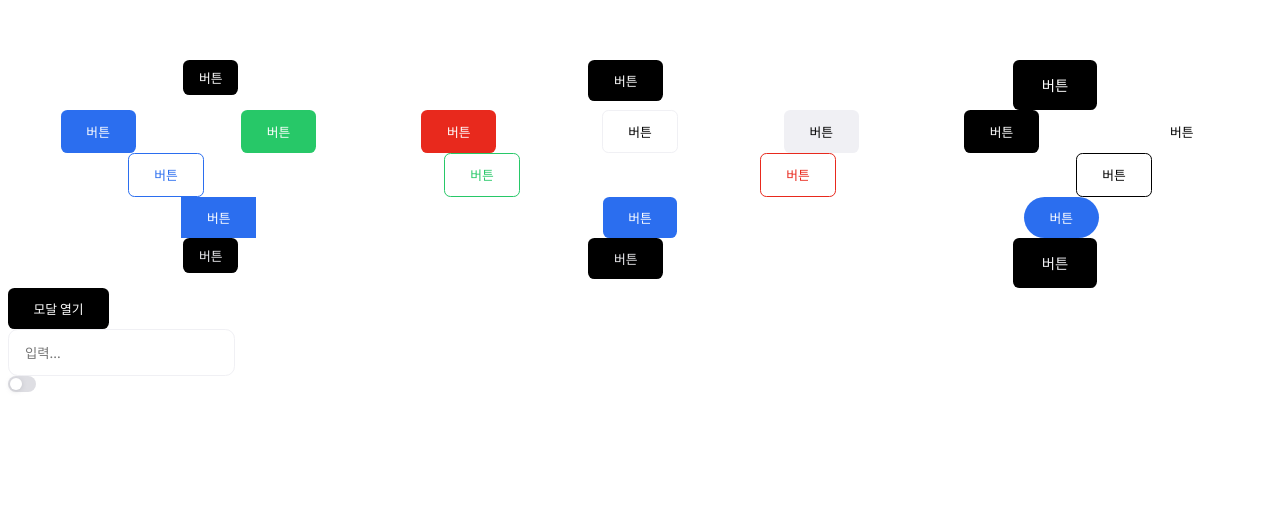
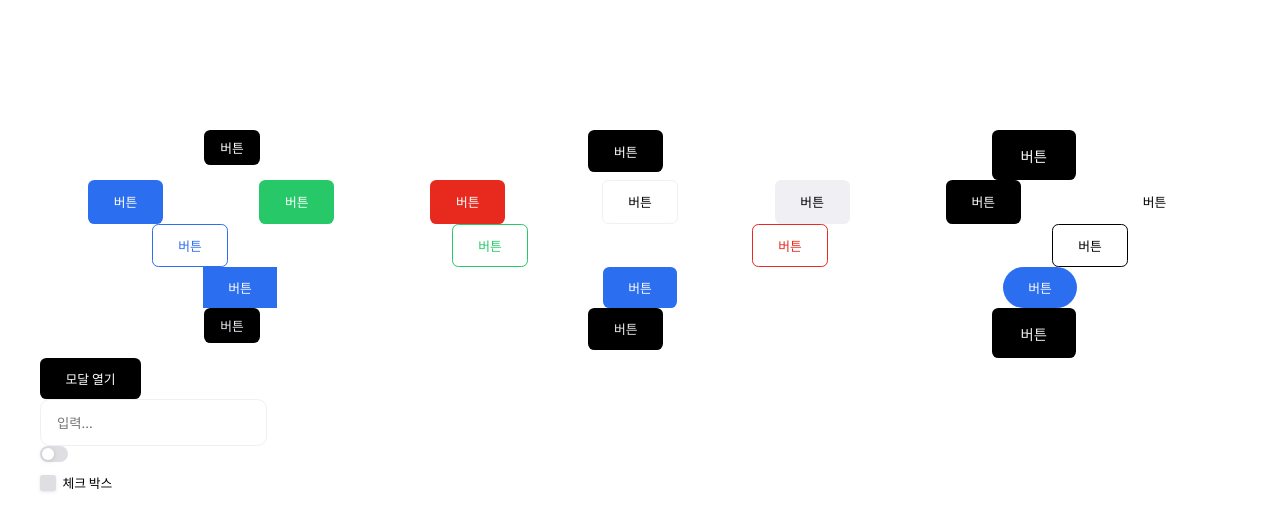
Before and after one commit to DipokalLab/devent-design-system-v2, a React (Create React App) app: page / in a window 1280 px wide. Shown: the part 948-1478 px from the top of the page. Built offline with nearby package versions, Linux system fonts and the light colour scheme.

Commit message:
feat: add checkbox

```diff
--- a/src/App.tsx
+++ b/src/App.tsx
@@ -7,13 +7,16 @@ import { Modal } from "./components/Modal";
 import { Input } from "./components/Input";
 import { Toggle } from "./components/Toggle";
 import { Navbar, NavbarItem } from "./components/Navbar";
+import { Container } from "./components/Container";
+import { Checkbox } from "./components/Checkbox";
 
 function App() {
   const [isOpen, setIsOpen] = useState(false);
   const [toggleClicked, setToggleClicked] = useState(false);
+  const [checked, setChecked] = useState(false);
 
   return (
-    <div>
+    <Container>
       <div css={css({ height: "1000px" })}></div>
 
       <div
@@ -126,6 +129,10 @@ function App() {
         onClick={() => setToggleClicked(!toggleClicked)}
       ></Toggle>
 
+      <Checkbox checked={checked} onClick={() => setChecked(!checked)}>
+        체크 박스
+      </Checkbox>
+
       <div css={css({ height: "1000px" })}></div>
 
       <Modal isOpen={isOpen} onClose={() => setIsOpen(false)}>
@@ -135,7 +142,7 @@ function App() {
           <Button
             color="black"
             width="100%"
-            type="outline"
+            type="fill"
             display="flex"
             onClick={() => setIsOpen(false)}
           >
@@ -143,7 +150,7 @@ function App() {
           </Button>
         </div>
       </Modal>
-    </div>
+    </Container>
   );
 }
 
--- /dev/null
+++ b/src/components/Checkbox.tsx
@@ -0,0 +1,73 @@
+/** @jsxImportSource @emotion/react */
+
+import React, { useEffect, useState } from "react";
+
+import { css } from "@emotion/react";
+
+type CheckboxType = {
+  children?: any;
+  onClick?: any;
+  checked?: boolean;
+  disabled?: boolean;
+};
+
+function Checkbox({
+  children,
+  checked,
+  onClick,
+  disabled = false,
+}: CheckboxType) {
+  const handleClick = (e: any) => {
+    if (disabled) {
+      return 0;
+    }
+    onClick(e);
+  };
+  return (
+    <label
+      onClick={handleClick}
+      css={css({
+        display: "inline-flex",
+        alignItems: "center",
+        gap: "0.4rem",
+        fontSize: "0.8rem",
+        cursor: "pointer",
+      })}
+    >
+      <span
+        css={css({
+          backgroundColor: checked ? "#2B6EEF" : "#dedee3",
+          transition: "0.1s",
+          width: "1rem",
+          height: "1rem",
+          borderRadius: "3px",
+          boxShadow: "0 1px 3px #93949e40",
+        })}
+      >
+        <svg width={16} height={16} viewBox="0 0 20 20">
+          <path
+            d="M14 7L8.5 12.5L6 10"
+            fill={checked ? "#2B6EEF" : "#dedee3"}
+            stroke={checked ? "#ffffff" : "#dedee3"}
+            stroke-linecap="round"
+            stroke-linejoin="round"
+            stroke-width="2"
+            css={css({
+              transition: "0.1s",
+            })}
+          ></path>
+        </svg>
+      </span>
+      <span
+        css={css({
+          fontWeight: 400,
+          fontFamily: "'Noto Sans KR', sans-serif",
+        })}
+      >
+        {children}
+      </span>
+    </label>
+  );
+}
+
+export { Checkbox };
--- /dev/null
+++ b/src/components/Container.tsx
@@ -0,0 +1,33 @@
+/** @jsxImportSource @emotion/react */
+
+import React, { useEffect, useState } from "react";
+
+import { css } from "@emotion/react";
+
+function Container({ children }: { children: any }) {
+  return (
+    <div
+      css={css({
+        display: "flex",
+        gap: "1rem",
+        justifyContent: "center",
+        padding: "0.4rem 0rem 0.25rem 0rem",
+        width: "100%",
+      })}
+    >
+      <div
+        css={css({
+          width: "100%",
+          padding: "4rem 1rem",
+          "@media (min-width: 1200px)": {
+            maxWidth: "1200px",
+          },
+        })}
+      >
+        {children}
+      </div>
+    </div>
+  );
+}
+
+export { Container };
```
Also changed, not shown: 1 other file (tests, documents, lock files or other folders).
